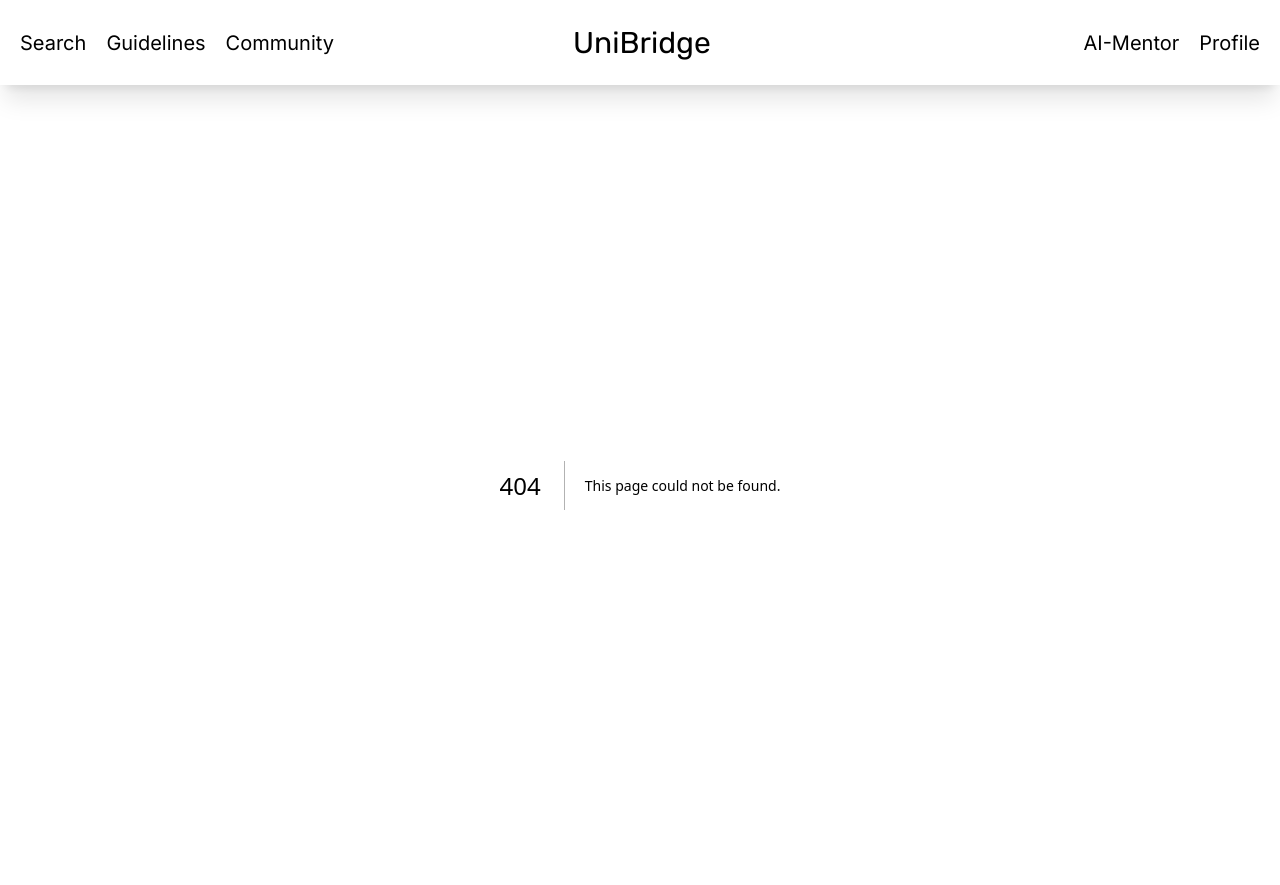
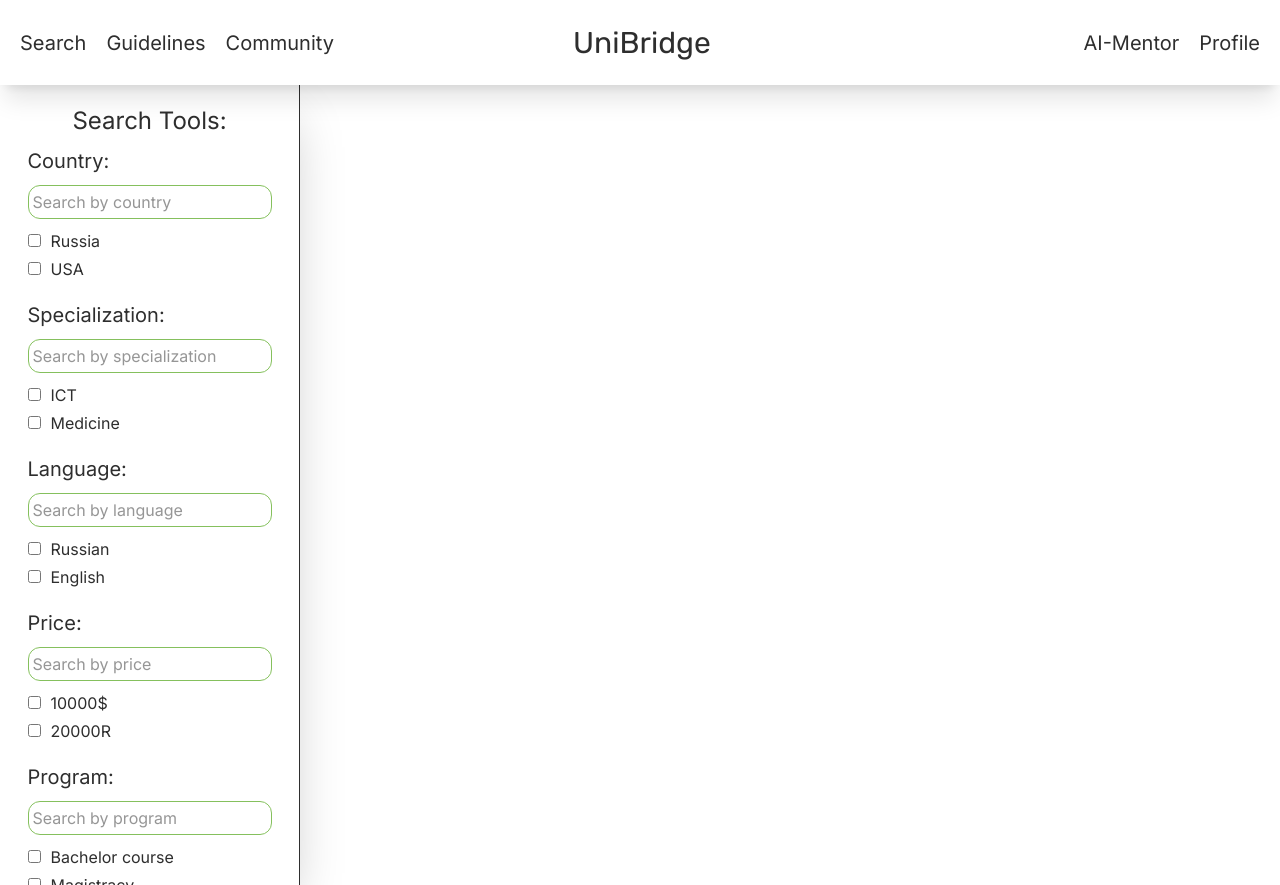
Before and after one commit to Bl1tz2200/UniBridge, a Next.js app: page /search in a window 1280 px wide. Before the commit this address had no page. After the commit the page ends 800 px from the top, so only its background shows below. Built offline with nearby package versions, Linux system fonts and the light colour scheme.

Commit message:
Started creating search page

```diff
--- a/src/app/page.tsx
+++ b/src/app/page.tsx
@@ -10,6 +10,7 @@ import universityLife_image from "@/images/homePage/UniversityLife.webp"
 import usaUniversity_image from "@/images/homePage/USAUniversity.webp"
 import chinaUnversity_image from "@/images/homePage/ChinaUniversity.webp"
 import germanyUniversity_image from "@/images/homePage/GermanyUniversity.webp"
+import telegram_icon from "@/icons/Telegram.svg"
 
 export default function Home() {
   return (
@@ -33,7 +34,7 @@ export default function Home() {
           </section>
           <section className="items-center content-center justify-center justify-items-center">
             <div className="flex w-10/12 overflow-hidden items-center justify-center">
-              <Image src={ logo } alt="UniBridge Logo"/>
+              <Image src={ logo } alt="UniBridge Logo" placeholder="blur" blurDataURL={"@/logos/UniBridge.svg"}/>
             </div>
             <span className="text-4xl sm:text-6xl md:text-7xl text-center font-(family-name:--font-rubik) font-bold">UniBridge</span>
           </section>
@@ -45,7 +46,7 @@ export default function Home() {
           </section>
           <section className="grid grid-cols-1 mt-25 gap-22.5 items-center content-center justify-center justify-items-center w-11/12 md:w-8/12">
             <div className="flex justify-between w-12/12 md:w-10/12">
-              <div className="flex w-30 h-30 items-center justify-center relative"><Image src={universitySearch_icon} fill={true} alt="universitySearch_icon" /></div>
+              <div className="flex w-30 h-30 items-center justify-center relative"><Image src={universitySearch_icon} fill={true} alt="universitySearch_icon" placeholder="blur" blurDataURL={"@/icons/UniversitySearch.svg"}/></div>
                <div className="grid grid-cols-1 items-center content-center w-12/12 md:w-10/12 ml-10">
                 <span className="text-l sm:text-xl md:text-2xl font-semibold mb-1">
                   Search by Countries
@@ -56,7 +57,7 @@ export default function Home() {
                </div>
             </div>
             <div className="flex justify-between w-12/12 md:w-10/12">
-              <div className="flex w-30 h-30 items-center justify-center relative"><Image src={actualInfo_icon} fill={true} alt="ActualInfo_icon" /></div>
+              <div className="flex w-30 h-30 items-center justify-center relative"><Image src={actualInfo_icon} fill={true} alt="ActualInfo_icon" placeholder="blur" blurDataURL={"@/icons/ActualInfo.svg"}/></div>
                <div className="grid grid-cols-1 items-center content-center w-12/12 md:w-10/12 ml-10">
                 <span className="text-l sm:text-xl md:text-2xl font-semibold mb-1">
                   Up-to-date information about admission
@@ -67,7 +68,7 @@ export default function Home() {
                </div>
             </div>
             <div className="flex justify-between w-12/12 md:w-10/12">
-              <div className="flex w-30 h-30 items-center justify-center relative"><Image src={community_icon} fill={true} alt="Community_icon" /></div>
+              <div className="flex w-30 h-30 items-center justify-center relative"><Image src={community_icon} fill={true} alt="Community_icon" placeholder="blur" blurDataURL={"@/icons/Community.svg"}/></div>
                <div className="grid grid-cols-1 items-center content-center w-12/12 md:w-10/12 ml-10">
                 <span className="text-l sm:text-xl md:text-2xl font-semibold mb-1">
                   Community
@@ -147,7 +148,7 @@ export default function Home() {
         <div className="mt-47.5 grid grid-cols-1 gap-30">
           <section className="flex flex-wrap items-center justify-center justify-items-center gap-20">
             <div className="flex w-75 h-100 sm:w-100 sm:h-125 md:w-125 md:h-150 items-end md:items-center px-3 transition-transform duration-1000 hover:scale-105">
-              <Image src={usaUniversity_image} alt="USA University Photo" width={720} height={960} />
+              <Image src={usaUniversity_image} alt="USA University Photo" width={720} height={960} placeholder="blur" blurDataURL={"@/images/homePage/USAUniversity.webp"}/>
             </div>
             <div className="grid grid-cols-1 items-center content-center justify-items-center w-11/12 md:w-5/12 px-5 md:px-3">
               <header className="grid grid-cols-1 items-center justify-items-center">
@@ -176,7 +177,7 @@ export default function Home() {
               </section>
             </div>
           </section>
-          <section className="flex flex-wrap items-center justify-center justify-items-center gap-20">
+          <section className="flex flex-wrap-reverse items-center justify-center justify-items-center gap-20">
             <div className="grid grid-cols-1 items-center content-center justify-items-center w-11/12 md:w-5/12 px-5 md:px-3">
               <header className="grid grid-cols-1 items-center justify-items-center">
                 <span className="text-xl sm:text-3xl text-center">
@@ -204,12 +205,12 @@ export default function Home() {
               </section>
             </div>
             <div className="flex w-75 h-100 sm:w-100 sm:h-125 md:w-125 md:h-150 items-end md:items-center px-3 transition-transform duration-1000 hover:scale-105">
-              <Image src={chinaUnversity_image} alt="China University Photo" width={720} height={960} />
+              <Image src={chinaUnversity_image} alt="China University Photo" width={720} height={960} placeholder="blur" blurDataURL={"@/images/homePage/ChinaUniversity.webp"} />
             </div>
           </section>
           <section className="flex flex-wrap items-center justify-center justify-items-center gap-20">
             <div className="flex w-75 h-100 sm:w-100 sm:h-125 md:w-125 md:h-150 items-end md:items-center px-3 transition-transform duration-1000 hover:scale-105">
-              <Image src={germanyUniversity_image} alt="USA University Photo" width={720} height={960} />
+              <Image src={germanyUniversity_image} alt="Germany University Photo" width={720} height={960} placeholder="blur" blurDataURL={"@/images/homePage/GermanyUniversity.webp"} />
             </div>
             <div className="grid grid-cols-1 items-center content-center justify-items-center w-11/12 md:w-5/12 px-5 md:px-3">
               <header className="grid grid-cols-1 items-center justify-items-center">
@@ -248,7 +249,7 @@ export default function Home() {
               <ul className="flex flex-wrap items-center gap-15 justify-center content-center justify-items-center px-10 mt-10">
                 <li className="grid grid-cols-1 justify-items-center content-center items-center gap-2.5 md:gap-5 w-100">
                   <section className="sm:h-100 hover:scale-105 duration-1000 transition-transform">
-                    <Image className="rounded-xl" src={documents_image} width={400} height={500} alt="Documents" />
+                    <Image className="rounded-xl" src={documents_image} width={400} height={500} placeholder="blur" blurDataURL={"@/images/homePage/Documents.webp"} alt="Documents" />
                   </section>
                   <section className="grid grid-cols-1 justify-items-center h-50 content-between justify-center ">
                     <span className="text-center text-2xl pointer-events-none">Information about admission</span>
@@ -258,7 +259,7 @@ export default function Home() {
                 </li>
                 <li className="grid grid-cols-1 justify-items-center content-center items-center gap-2.5 md:gap-5 w-100">
                   <section className="sm:h-100 hover:scale-105 duration-1000 transition-transform">
-                    <Image className="rounded-xl" src={studentMeeting_image} width={400} height={500} alt="Student Meeting" />
+                    <Image className="rounded-xl" src={studentMeeting_image} width={400} height={500} placeholder="blur" blurDataURL={"@/images/homePage/StudentMeeting.webp"}  alt="Student Meeting" />
                   </section>
                   <section className="grid grid-cols-1 justify-items-center h-50 content-between justify-center">
                     <span className="text-center text-2xl pointer-events-none">Feedback</span>
@@ -268,7 +269,7 @@ export default function Home() {
                 </li>
                 <li className="grid grid-cols-1 justify-items-center content-center items-center gap-2.5 md:gap-5 w-100">
                   <section className="sm:h-100 hover:scale-105 duration-1000 transition-transform">
-                    <Image className="rounded-xl" src={universityLife_image} width={400} height={500} alt="UniversityLife" />
+                    <Image className="rounded-xl" src={universityLife_image} width={400} height={500} placeholder="blur" blurDataURL={"@/images/homePage/UniversityLife.webp"} alt="UniversityLife" />
                   </section>
                   <section className="grid grid-cols-1 justify-items-center h-50 content-between justify-center">
                     <span className="text-center text-2xl pointer-events-none">Articles and tips</span>
@@ -281,10 +282,16 @@ export default function Home() {
         </div>
         <footer className="mt-47.5 bg-(--foreground) p-10 grid grid-cols-1 content-center" >
             <span className="text-white text-xl text-center font-semibold pointer-events-none">Our contacts:</span>
-            <ul className="w-[100%] flex items-center justify-center flex-wrap mt-5">
+            <ul className="w-[100%] flex items-center justify-center flex-wrap mt-5 gap-5">
               <li>
                 <a href="/" className="flex items-center justify-center gap-2.5 transition-transform duration-200 hover:scale-110 focus:scale-110">
-                  <Image src={instagram_icon} width={50} height={50} alt="Instagram" />
+                  <Image src={instagram_icon} width={50} height={50} placeholder="blur" blurDataURL={"@/icons/Instagram.svg"} alt="Instagram" />
+                  <span className="text-white text-3xl transition-colors duration-200 hover:text-(--accent) focus:text-(--accent)" >withUniBridge</span>
+                </a>
+              </li>
+              <li>
+                <a href="https://t.me/withUniBridge" className="flex items-center justify-center gap-2.5 transition-transform duration-200 hover:scale-110 focus:scale-110">
+                  <Image src={telegram_icon} width={50} height={50} placeholder="blur" blurDataURL={"@/icons/Telegram.svg"} alt="Telegram" />
                   <span className="text-white text-3xl transition-colors duration-200 hover:text-(--accent) focus:text-(--accent)" >withUniBridge</span>
                 </a>
               </li>
--- /dev/null
+++ b/src/app/search/filter_component.tsx
@@ -0,0 +1,43 @@
+"use client"
+
+import { capitalizeFirstLetter } from "@/hooks/textUtils";
+
+type filterType = {[key: string]: string[]}
+
+export function AddFilters() { // Component to add filters by values
+        var filterParams: filterType = { // Getting them from the DB
+            "country": ["Russia", "USA"],
+            "specialization": ["ICT", "medicine"],
+            "language": ["Russian", "English"],
+            "price": ["10000$", "20000R"],
+            "program": ["bachelor course", "magistracy"],
+        }
+
+    return (
+    <>
+
+        {
+            Object.keys(filterParams).map((filterTypeName: string) => {
+              return (
+                <li key={filterTypeName} className="grid grid-cols-1 items-center justify-center content-center justify-items-start">
+                   <span className="text-xl">{capitalizeFirstLetter(filterTypeName)}:</span>
+                  <input type="text" className="my-2.5 p-1 border-(--accent) border-1 rounded-xl w-full" placeholder={`Search by ${filterTypeName}`}/>
+                  <ul className="flex flex-wrap gap-2.5 sm:gap-1 sm:grid sm:grid-cols-1 items-center content-center">
+                    {
+                      filterParams[filterTypeName].map((value: string) => ( // Creating list of checkboxes for each filter category
+                          <li key={value.toLowerCase()}>
+                              <input type="checkbox" placeholder={`Chosen ${filterTypeName}`}/>
+                              <span className="ml-2.5">{capitalizeFirstLetter(value)}</span>
+                          </li>
+                      ))
+                    }
+                  </ul>
+                </li>
+              )
+            })
+        }
+
+    </>
+
+  );
+}
--- /dev/null
+++ b/src/app/search/page.tsx
@@ -0,0 +1,41 @@
+"use client"
+
+import { AddFilters } from "./filter_component";
+import { changingStyleParameter } from "@/components/sharedObjects";
+import { useState } from "react";
+import settings_icon from "@/icons/Settings.svg"
+import Image from "next/image";
+
+export default function Search() {
+
+  // These will be shown only for mobile Users
+  const [filterState, setFilterState] = useState<changingStyleParameter>({switch: true, param: {"moveToView": "hidden", "buttonActive": ""}})
+
+  function openFilters(){ // Change state between opened filters or closed
+        if (filterState.switch){
+            setFilterState({switch: !filterState.switch, param:{"moveToView": "hidden", "buttonActive": ""}})
+        } else {
+            setFilterState({switch: !filterState.switch, param:{"moveToView": "", "buttonActive": "bg-(--accent)"}})
+         }
+    }
+
+  return (
+    <>
+      <div>
+        <div className={`${filterState.param.buttonActive} md:hidden fixed w-10 z-8 rounded-full m-2.5 p-1 transition-colors duration-300 ease-in-out cursor-pointer`} onClick={openFilters}>
+          <Image src={settings_icon} alt="Filter" placeholder="blur" blurDataURL={"@/icons/Settings.svg"}/>
+        </div>
+        <section className={`${filterState.param.moveToView} md:block grid grid-cols-1 items-start justify-center content-start justify-items-center h-full fixed p-5 pb-20  border-r-1 shadow-2xl w-full sm:w-75 overflow-y-scroll`}>
+          <span className="text-2xl text-center">Search Tools:</span>
+          <ul className="grid grid-cols-1 gap-5 mt-2.5">
+            <AddFilters />
+          </ul>
+        </section>
+        <section>
+
+        </section>
+      </div>
+    </>
+
+  );
+}
--- a/public/components/navbar.tsx
+++ b/src/components/navbar.tsx
@@ -1,11 +1,7 @@
 "use client"
 
 import { useState }  from "react";
-
-interface changingStyleParameter { // Creating class, that will be used to set CSS params dinamically
-    switch: boolean,
-    param: {[key: string]: string}
-}
+import { changingStyleParameter } from "@/components/sharedObjects";
 
 
 export function NavBar() { // Returning navbar
@@ -41,7 +37,7 @@ export function NavBar() { // Returning navbar
           <div><a href="/profile" className="hover:text-(--accent) focus:text-(--accent) transition-colors duration-200">Profile</a></div>
         </section>
         <section className="sm:hidden p-2 w-10">
-            <div className="group grid grid-cols-1 gap-1 items-center" onClick={openNavMenu}>
+            <div className="group grid grid-cols-1 gap-1 items-center cursor-pointer" onClick={openNavMenu}>
               <span className={`${burgerState.param.topLine} w-10/12 h-1 duration-500 transition-transform rounded-full`}></span>
               <span className={`${burgerState.param.middleLine} w-10/12 bg-black h-1 duration-500 transition-transform rounded-full`}></span>
               <span className={`${burgerState.param.bottomLine} w-10/12 h-1 duration-500 transition-transform rounded-full`}></span>
--- /dev/null
+++ b/src/components/sharedObjects.tsx
@@ -0,0 +1,4 @@
+export interface changingStyleParameter { // Creating interface, that will be used to set CSS params dinamically
+    switch: boolean,
+    param: {[key: string]: string}
+}
--- /dev/null
+++ b/src/hooks/textUtils.tsx
@@ -0,0 +1,3 @@
+export function capitalizeFirstLetter(input: string): string {
+    return input.charAt(0).toUpperCase() + input.slice(1);
+}
--- a/tsconfig.json
+++ b/tsconfig.json
@@ -23,7 +23,8 @@
       "@/images/*": ["./public/images/*"],
       "@/icons/*": ["./public/icons/*"],
       "@/logos/*": ["./public/logos/*"],
-      "@/components/*": ["./public/components/*"],
+      "@/components/*": ["./src/components/*"],
+      "@/hooks/*": ["./src/hooks/*"],
     }
   },
   "include": ["next-env.d.ts", "**/*.ts", "**/*.tsx", ".next/types/**/*.ts"],
```
Also changed, not shown: public/icons/Settings.svg (added), public/icons/Telegram.svg (added).
